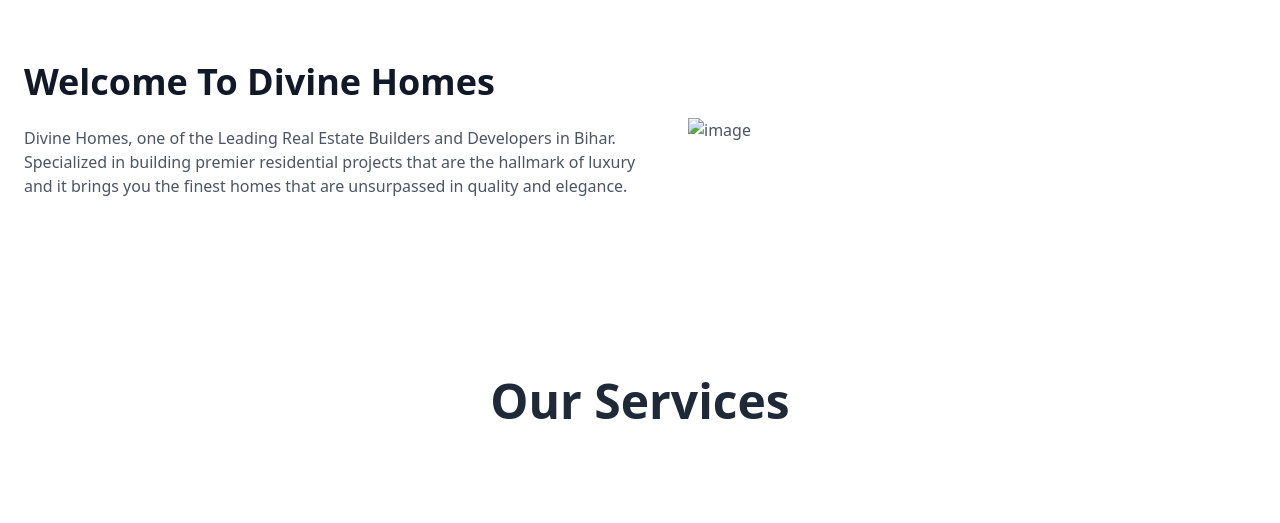
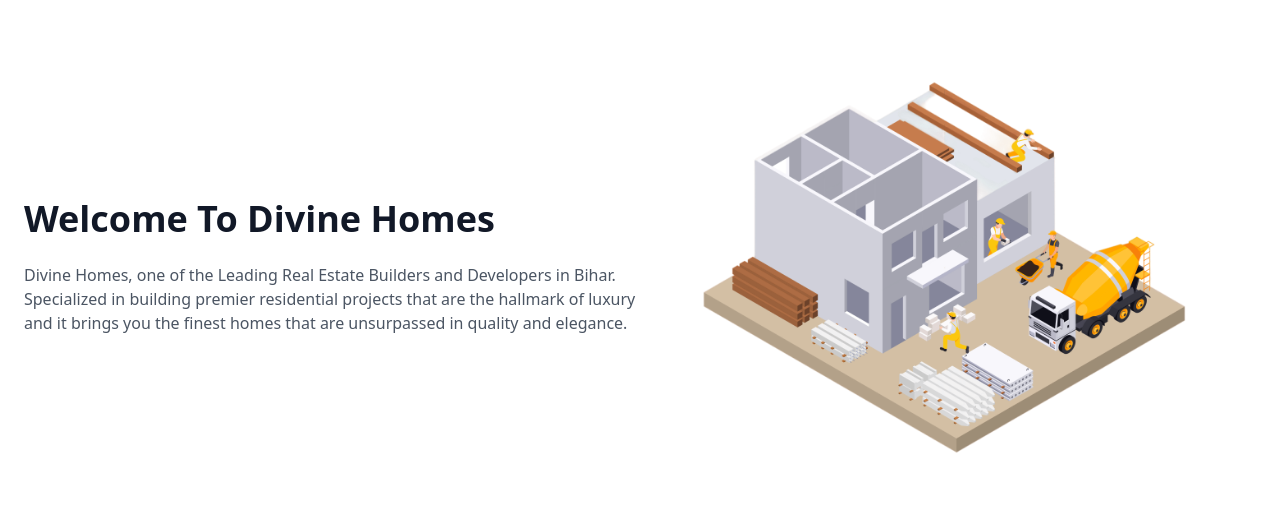
Before and after one commit to habibmy/divine-home, a website: page index.html in a window 1280 px wide. Shown: the part 882-1405 px from the top of the page. Drawn offline with Linux system fonts and the light colour scheme; the site is published under a folder, as on GitHub Pages, so addresses that start at the root find nothing.

Commit message:
Update index.html
Relative image path

```diff
--- a/index.html
+++ b/index.html
@@ -55,7 +55,7 @@
           </div>
           <div class="md:5/12 lg:w-5/12">
             <img
-              src="/assets/construction.png"
+              src="./assets/construction.png"
               alt="image"
               loading="lazy"
               width=""
```
